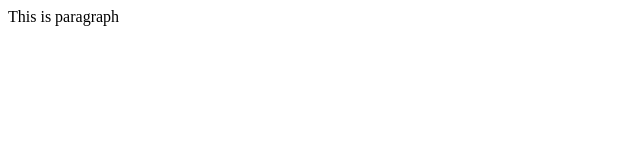
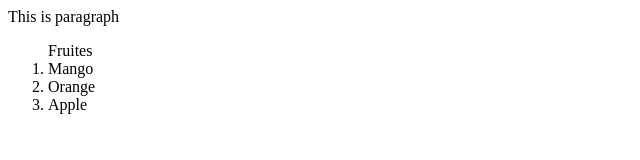
Before and after one commit to Prashant-Kumar-321/Demo-Prashant, a plain HTML site: page index.html in a window 1280 px wide. Shown: the whole page, without its empty margins (0-640 px from the left). Drawn offline with Linux system fonts and the light colour scheme.

Commit message:
Added list of fruits in index.html

```diff
--- a/index.html
+++ b/index.html
@@ -1 +1,6 @@
 <p>This is paragraph</p>
+<ol>Fruites
+  <li>Mango</li>
+  <li>Orange</li>
+  <li>Apple</li>
+</ol>
```
